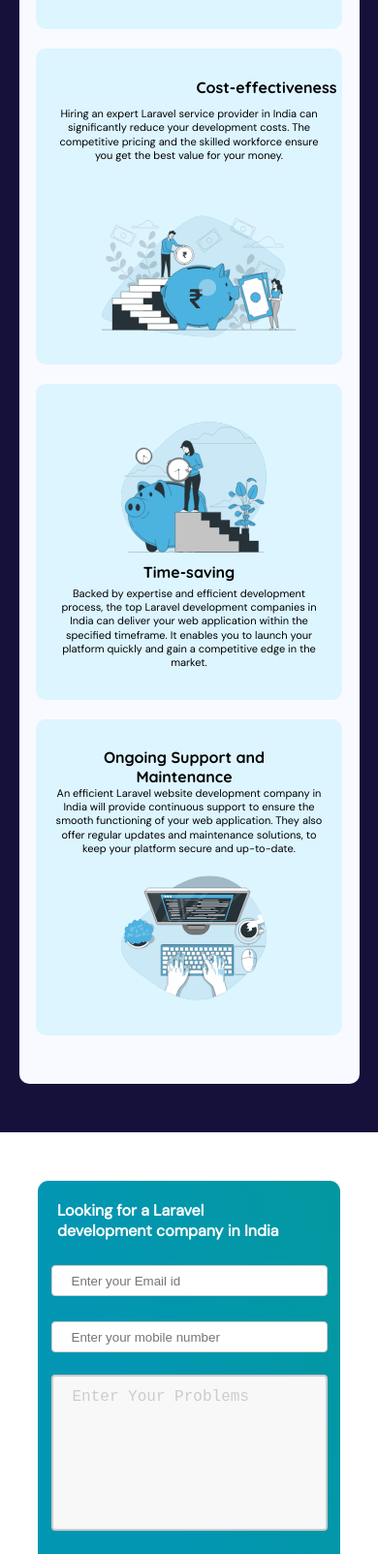
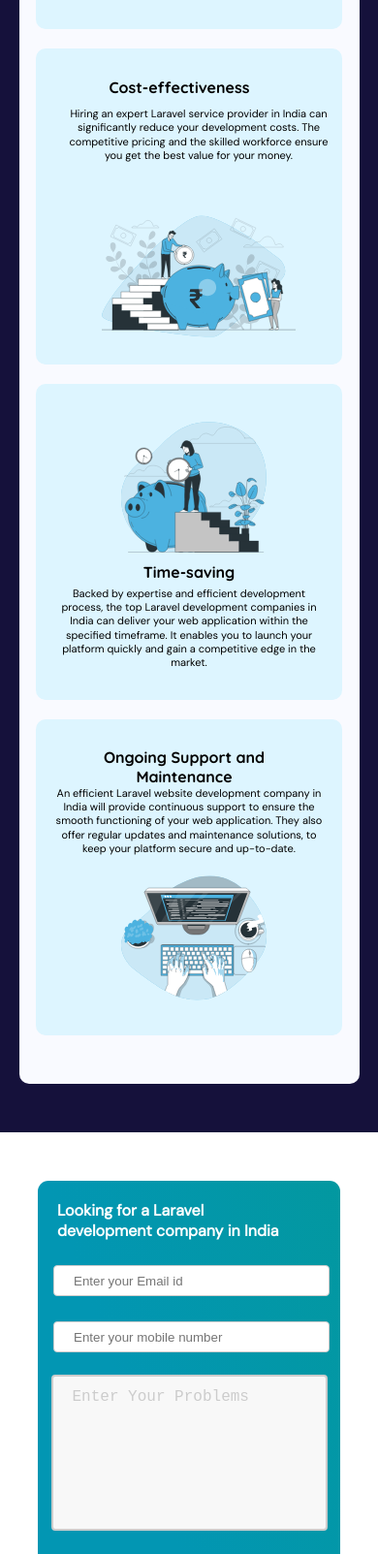
Before and after one commit to YOGESHRAJARAM/interview, a plain HTML site: page index.html in a window 390 px wide. Shown: the part 3673-5276 px from the top of the page at 97% size. Drawn offline with Linux system fonts and the light colour scheme; a web font is replaced by a local one.

Commit message:
final error correction

```diff
--- a/css/style.css
+++ b/css/style.css
@@ -739,8 +739,8 @@ body{
     font-weight: 500;
     font-size: 44px;
     line-height: 57.29px;
-    top: -60px;
-    left: 100px;
+    top: -30px;
+    left: 20px;
 
 }
 .page5_para2_4{
@@ -752,6 +752,7 @@ body{
     line-height: 23.4px;
     font-weight: 400;
     margin-top: 50px;
+    margin-left: 20px;
 }
 .page5_2{
     width: 743px;
@@ -784,9 +785,9 @@ body{
 
 }
 .itermimage1{
-    width: 400.26px;
+    width: 350.26px;
     height: 400.36px;
-    margin-left: 20px;
+    margin-left: 0px;
 }
 .itermimage{
     width: 400.26px;
@@ -1058,7 +1059,7 @@ body{
     justify-content: center;
     gap:20px;
     margin-top: 100px;
-    margin-right: 100px;
+    margin-right: 35px;
 }
 input[type=text], select {
         width: 463px;
@@ -1142,7 +1143,7 @@ input[type=text], select {
             gap:10px;
             margin-top: -200px;
             position: absolute;
-            margin-left: 100px;
+            margin-left: 40px;
         }
         input[type=text], select {
                 width: 285px;
```
